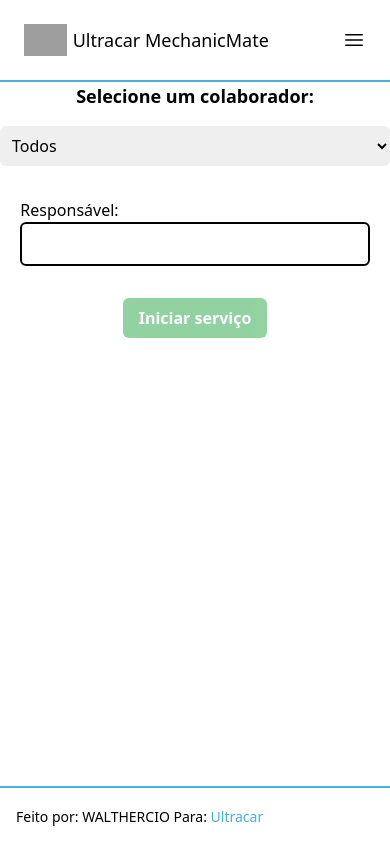
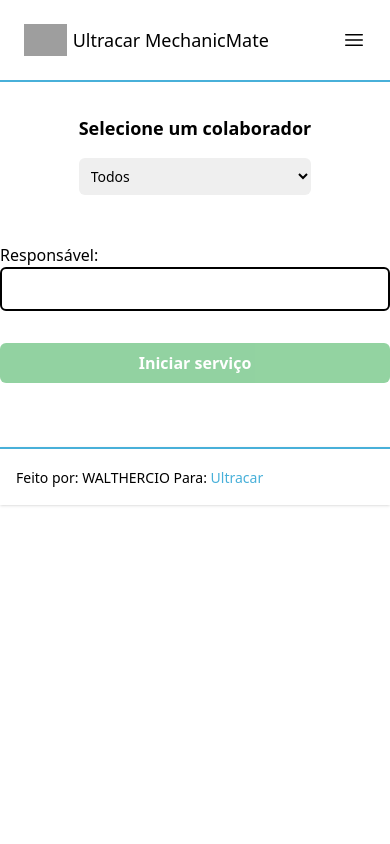
Before and after one commit to tercioab/Ultracar-, a React (Create React App) app in the folder ultracar/: page /services in a window 390 px wide. Built offline with nearby package versions, Linux system fonts and the light colour scheme; grey boxes are pictures that could not be loaded.

Commit message:
style: make all responsive

```diff
--- a/ultracar/src/components/Footer.js
+++ b/ultracar/src/components/Footer.js
@@ -1,6 +1,6 @@
 export default function Footer() {
 	return (
-		<footer class='p-4 bg-white  shadow md:flex md:items-center md:justify-between md:p-6 dark:bg-gray-800 fixed bottom-0 w-full bg-white border-t-2 border-blue-2'>
+		<footer class='p-4 bg-white  shadow md:flex md:items-center md:justify-between md:p-6 dark:bg-gray-800 mt-16 bottom-0 w-full bg-white border-t-2 border-blue-2'>
 			<span class='text-sm text-gray-500 sm:text-center dark:text-gray-400'>
 				Feito por:{" "}
 				<a
--- a/ultracar/src/pages/Services.js
+++ b/ultracar/src/pages/Services.js
@@ -66,10 +66,12 @@ export default function Services() {
 	};
 
 	return (
-		<div className='flex flex-col items-center'>
-  <h2 className='text-lg font-bold mb-4'>Selecione um colaborador:</h2>
+		<div>
+			<div className='flex justify-center m-8'>
+				<div>
+					<h2 className='text-lg font-bold mb-4'>Selecione um colaborador</h2>
 					<select
-    className='w-full md:w-48 rounded-md p-2 mb-4'
+						className='w-full md:w-48 rounded-md p-2 mb-4 text-sm font-medium text-slate-900'
 						value={colaboradorSelecionado}
 						onChange={event => setColaboradorSelecionado(event.target.value)}
 					>
@@ -80,12 +82,15 @@ export default function Services() {
 							</option>
 						))}
 					</select>
-  <div className='relative overflow-x-auto shadow-md sm:rounded-lg  mx-auto'>
+				</div>
+			</div>
+
+			<div className='mx-10'>
 				{dadosFiltrados.length > 0 && (
-      <div className='overflow-x-auto'>
-        <table className='table-auto w-full '>
+					<div className=' overflow-x-auto justify-center'>
+						<table className='md:table-fixed'>
 							<thead>
-            <tr className="bg-gray">
+								<tr className='bg-gray'>
 									<th className='px-4 py-2'>Cliente</th>
 									<th className='px-4 py-2'>Responsável</th>
 									<th className='px-4 py-2'>Placa</th>
@@ -101,18 +106,36 @@ export default function Services() {
 							<tbody>
 								{dadosFiltrados.map((data, index) => (
 									<tr key={index}>
-                <td className='border border-gray px-4 py-2 text-center'>{data.cliente}</td>
-                <td className='border border-gray px-4 py-2 text-center'>{data.responsavel}</td>
-                <td className='border border-gray px-4 py-2 text-center'>{data.placa}</td>
-                <td className='border border-gray px-4 py-2 text-center'>{data.modelo}</td>
-                <td className='border border-gray px-4 py-2 text-center'>{data.status}</td>
-                <td className='border border-gray px-4 py-2 text-center'>{data.valor_total ? `$${data.valor_total}` : ''}</td>
-                <td className='border border-gray px-4 py-2 text-center'>{data.data_inicio}</td>
-                <td className='border border-gray px-4 py-2 text-center'>{data.data_termino}</td>
-                <td className='border border-gray px-4 py-2 text-center'>
+										<td className='border border-gray px-4 py-2 text-center whitespace-nowrap'>
+											{data.cliente}
+										</td>
+										<td className='border border-gray px-4 py-2 text-center whitespace-nowrap'>
+											{data.responsavel}
+										</td>
+										<td className='border border-gray px-4 py-2 text-center whitespace-nowrap'>
+											{data.placa}
+										</td>
+										<td className='border border-gray px-4 py-2 text-center whitespace-nowrap'>
+											{data.modelo}
+										</td>
+										<td className='border border-gray px-4 py-2 text-center whitespace-nowrap'>
+											{data.status}
+										</td>
+										<td className='border border-gray px-4 py-2 text-center whitespace-nowrap'>
+											{data.valor_total ? `$${data.valor_total}` : ""}
+										</td>
+										<td className='border border-gray px-4 py-2 text-center whitespace-nowrap'>
+											{data.data_inicio}
+										</td>
+										<td className='border border-gray px-4 py-2 text-center whitespace-nowrap'>
+											{data.data_termino}
+										</td>
+										<td className='border border-gray px-4 py-2 text-center whitespace-nowrap'>
 											<button
 												className={`bg-green hover:bg-blue-700 text-white font-bold py-2 px-4 rounded focus:outline-none focus:shadow-outline w-full ${
-                      !data.data_inicio ? "cursor-pointer hover:bg-blue-600" : "cursor-not-allowed opacity-50"
+													!data.data_inicio
+														? "cursor-pointer hover:bg-blue-600"
+														: "cursor-not-allowed opacity-50"
 												}`}
 												onClick={() => selectService(data.placa)}
 											>
@@ -134,7 +157,8 @@ export default function Services() {
 					</div>
 				)}
 			</div>
-			<form className='max-w-md mx-auto'>
+			<div className='max-w-md mx-auto'>
+				<form>
 					<label className='block mb-4 mt-4'>
 						Responsável:
 						<input
@@ -144,6 +168,7 @@ export default function Services() {
 							className='border-gray-300 border-2 rounded-md p-2 w-full'
 						/>
 					</label>
+				</form>
 				{serviceSelected && (
 					<div className='border border-gray-200 rounded-md p-2 mt-2'>
 						<div className='grid grid-cols-3 gap-4'>
@@ -160,10 +185,9 @@ export default function Services() {
 						</div>
 					</div>
 				)}
-			</form>
 				<button
 					onClick={updateServiceDataToLocalStorage}
-				className={`bg-green text-white font-semibold py-2 px-4 rounded-md mt-4 ${
+					className={`bg-green  w-full text-white font-semibold py-2 px-4 rounded-md mt-4 ${
 						responsavel && serviceSelected
 							? "cursor-pointer hover:bg-blue-600"
 							: "cursor-not-allowed opacity-50"
@@ -173,5 +197,6 @@ export default function Services() {
 					Iniciar serviço
 				</button>
 			</div>
+		</div>
 	);
 }
```
Lines whose indentation alone changed are shown as unchanged.
